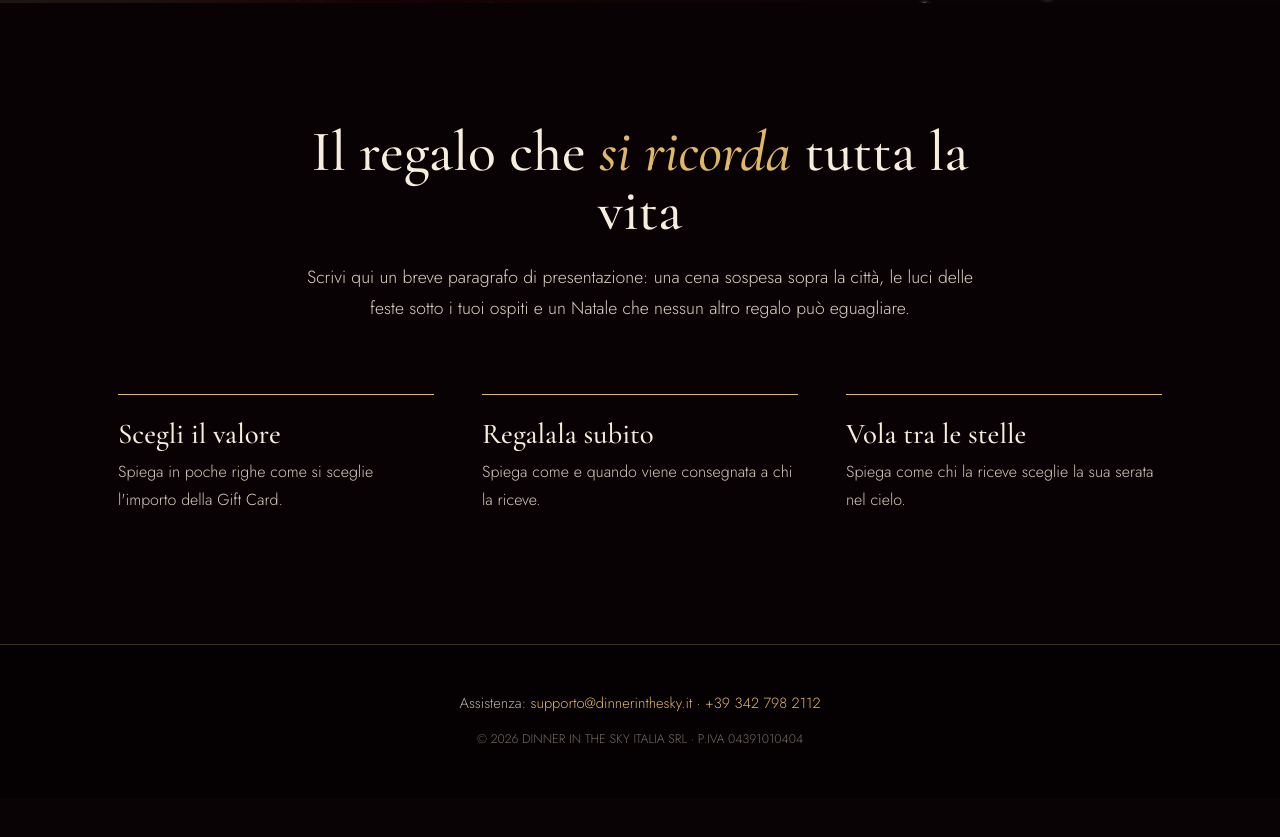
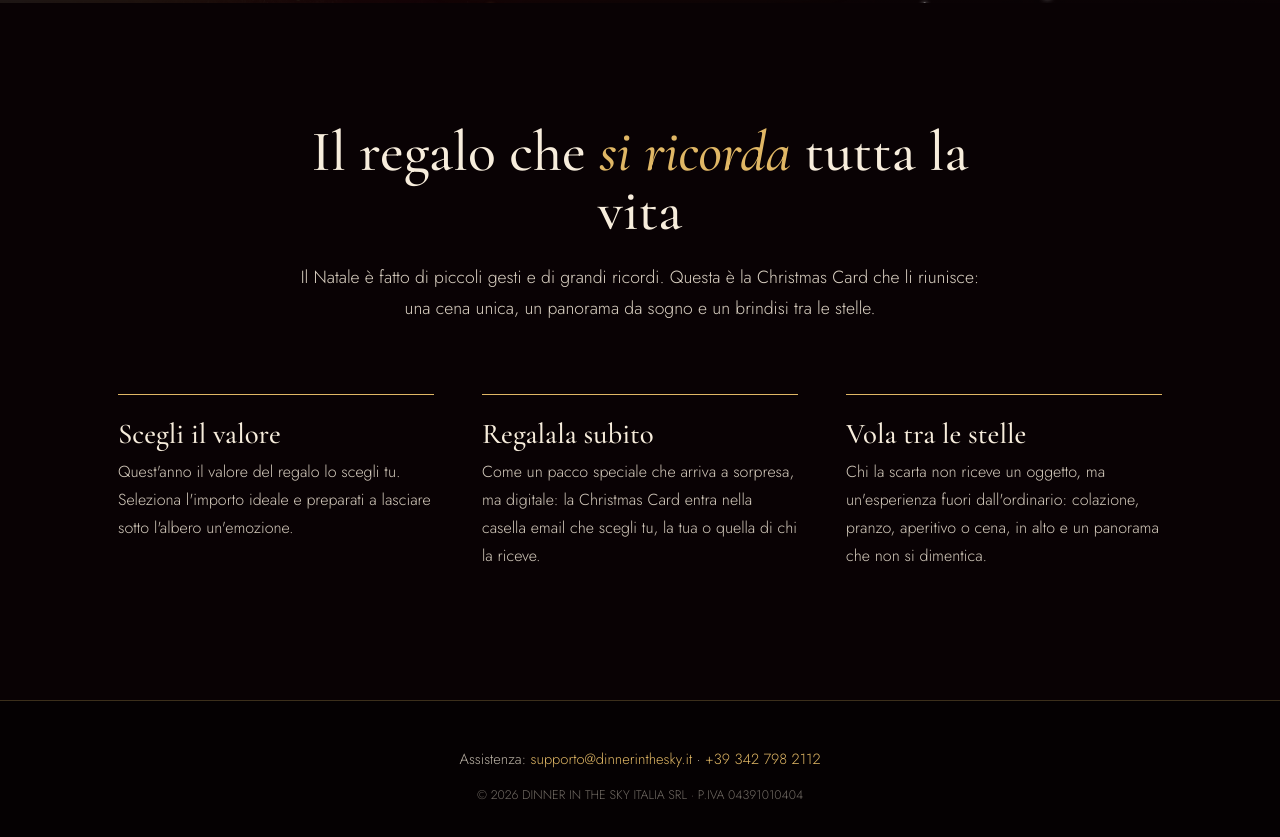
Before and after one commit to Doubleexgroup/dinnerinthesky-ChristmasCard, a plain HTML site: page index.html in a window 1280 px wide. Shown: the part 797-1634 px from the top of the page. Before the commit the page ends 1594 px from the top, so only its background shows below. Drawn offline with nearby package versions, Linux system fonts and the light colour scheme.

Commit message:
Update index.html

```diff
--- a/index.html
+++ b/index.html
@@ -120,7 +120,7 @@ footer a{color:var(--gold);text-decoration:none}
 var IMPOSTAZIONI = {
   /* IMMAGINI (file dentro la cartella img) */
   sfondo:        "IMG/sfondo1.jpg",   /* sfondo di tutta la landing */
-  logo:          "img/Logo Dinner in the Sky Italy_1.png",                /* logo in alto a sinistra; "" = nessun logo */
+  logo:          "iMG/Logo Dinner in the Sky Italy_1.png",   /* logo in alto a sinistra; "" = nessun logo */
   logoLink:      "https://www.dinnerinthesky.it",
   logoAlt:       "Dinner in the Sky",
   /* Se non hai il logo in img, puoi usare quello del sito ufficiale:
@@ -138,14 +138,14 @@ var IMPOSTAZIONI = {
   bottoneLink:   "https://www.dinnerinthesky.it/gift-card",
 
   introTitolo:   "Il regalo che <i>si ricorda</i> tutta la vita",
-  introTesto:    "Scrivi qui un breve paragrafo di presentazione: una cena sospesa sopra la città, le luci delle feste sotto i tuoi ospiti e un Natale che nessun altro regalo può eguagliare.",
+  introTesto:    "Il Natale è fatto di piccoli gesti e di grandi ricordi. Questa è la Christmas Card che li riunisce: una cena unica, un panorama da sogno e un brindisi tra le stelle.",
 
   punto1Titolo:  "Scegli il valore",
-  punto1Testo:   "Spiega in poche righe come si sceglie l'importo della Gift Card.",
+  punto1Testo:   "Quest'anno il valore del regalo lo scegli tu. Seleziona l'importo ideale e preparati a lasciare sotto l'albero un'emozione.",
   punto2Titolo:  "Regalala subito",
-  punto2Testo:   "Spiega come e quando viene consegnata a chi la riceve.",
+  punto2Testo:   "Come un pacco speciale che arriva a sorpresa, ma digitale: la Christmas Card entra nella casella email che scegli tu, la tua o quella di chi la riceve.",
   punto3Titolo:  "Vola tra le stelle",
-  punto3Testo:   "Spiega come chi la riceve sceglie la sua serata nel cielo.",
+  punto3Testo:   "Chi la scarta non riceve un oggetto, ma un'esperienza fuori dall'ordinario: colazione, pranzo, aperitivo o cena, in alto e un panorama che non si dimentica.",
 
   assistenza:    "Assistenza:",
   email:         "supporto@dinnerinthesky.it",
```
